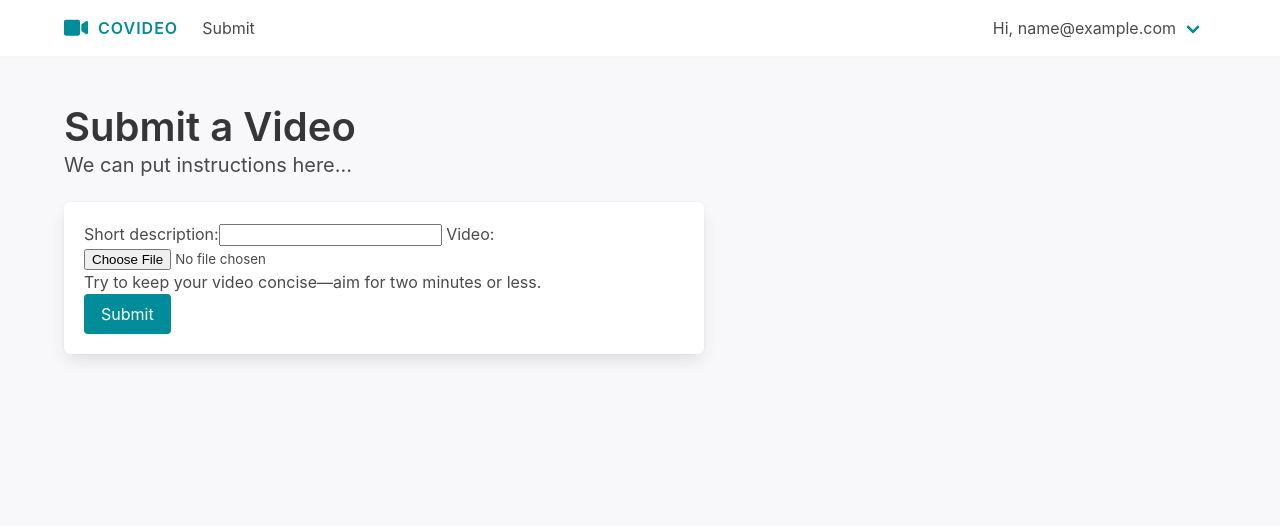
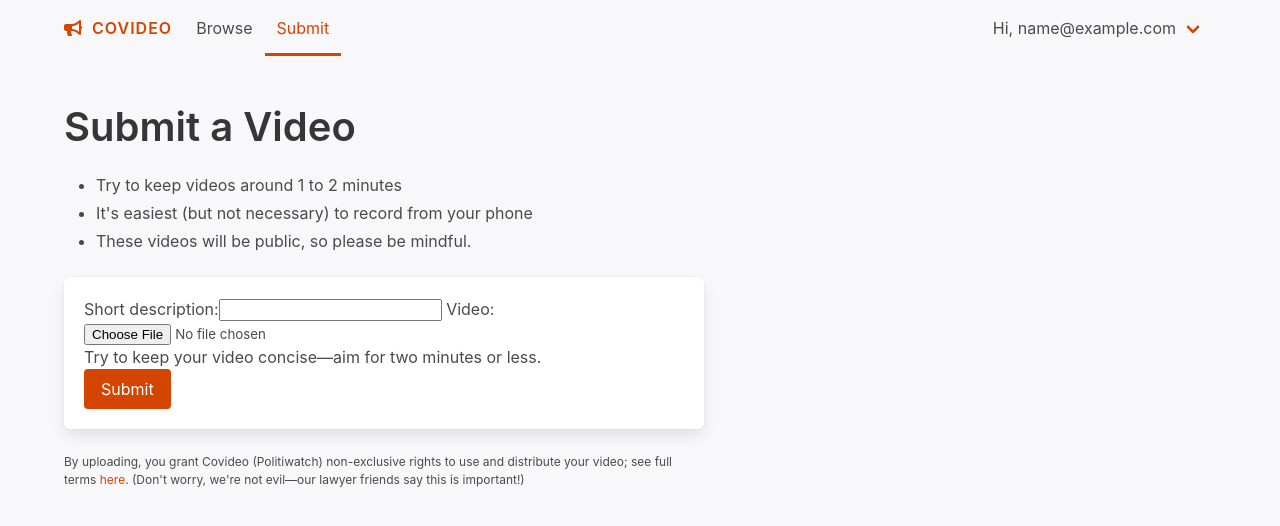
Before and after one commit to milesmcc/covideo, a Django app: page /videos/new/ in a window 1280 px wide. Shown: the top 526 px of the page. Run offline with Django 3.2, Linux system fonts and the light colour scheme; the visitor is signed in with stand-in values (Sample User, id 1); data that the repository does not hold is empty; style sheets or scripts are compiled from the project's sources; parts of the project's set-up code (start-up, migrations or seed data) failed here and were passed over; some libraries are stand-ins or nearby versions; some web fonts are replaced.

Commit message:
Design & content improvements

```diff
--- a/covideo/accounts/templates/accounts/emails/login.html
+++ b/covideo/accounts/templates/accounts/emails/login.html
@@ -1,11 +1,13 @@
 {% extends 'core/email.html' %}
 
 {% block content %}
-<p>Hey there.</p>
+<p>Hey there,</p>
 
 <p>Someone&mdash;hopefully you&mdash;just requested to use your email to log in on Covideo. If this was you, <a href="{{base_url}}{% url 'accounts:redirect' %}?{{ak}}&next={{redirect}}">click here</a> and you'll be automatically logged in.</p>
 
 <p>You can also copy and paste the following link into your browser: {{base_url}}{% url 'accounts:redirect' %}?{{ak}}&next={{redirect}}</p>
 
-<p>Best,<br>the Covideo people</p>
+<p>All the best (stay healthy),<br>
+Miles and Isabelle<br>
+(The Covideo people)</p>
 {% endblock %}
--- a/covideo/core/static/core/sass/bulma/bulma.sass
+++ b/covideo/core/static/core/sass/bulma/bulma.sass
@@ -1,8 +1,10 @@
 @charset "utf-8"
 
 $turquoise: hsl(185, 100%, 30%)
+$orange: #D44500
 
-$link: $turquoise
+$link: $orange
+$primary: $orange
 
 $family-sans-serif: "Inter", BlinkMacSystemFont, -apple-system, "Segoe UI", "Roboto", "Oxygen", "Ubuntu", "Cantarell", "Fira Sans", "Droid Sans", "Helvetica Neue", "Helvetica", "Arial", sans-serif
 
--- a/covideo/core/static/core/sass/shared.sass
+++ b/covideo/core/static/core/sass/shared.sass
@@ -7,3 +7,9 @@
 
 .subsection
   padding-bottom: 3rem
+
+.has-large-margin-top
+  margin-top: 5rem
+
+.is-transparent
+  background-color: #00000000 !important
--- a/covideo/core/templates/core/content.html
+++ b/covideo/core/templates/core/content.html
@@ -1,11 +1,11 @@
 {% extends 'core/base.html' %}
 
 {% block body %}
-<nav class="navbar has-shadow" role="navigation" aria-label="main navigation">
+<nav class="navbar is-transparent" role="navigation" aria-label="main navigation">
     <div class="container">
         <div class="navbar-brand">
             <a class="navbar-item has-text-weight-semibold heading is-size-6 is-marginless has-text-primary" href="/">
-                <i class="fas fa-lg fa-video"></i>
+                <i class="fas fa-bullhorn"></i>
                 &nbsp;
                 Covideo
             </a>
@@ -20,7 +20,10 @@
 
         <div id="navbarContent" class="navbar-menu">
             <div class="navbar-start">
-                <a class="navbar-item" href="{% url 'videos:submit' %}">
+                <a class="navbar-item is-tab {% if tab == 'browse' %}is-active{% endif %}" href="{% url 'videos:browse' %}">
+                    Browse
+                </a>
+                <a class="navbar-item is-tab {% if tab == 'submit' %}is-active{% endif %}" href="{% url 'videos:submit' %}">
                     Submit
                 </a>
             </div>
@@ -56,11 +59,11 @@
                     </div>
                     {% else %}
                     <div class="buttons">
-                        <a class="button is-light" href="{% url 'accounts:login' %}">
-                            <strong>Log In</strong>
+                        <a class="button is-light is-transparent" href="{% url 'accounts:login' %}">
+                            Log In
                         </a>
-                        <a class="button is-primary" href="{% url 'accounts:login' %}">
-                            <strong>Sign Up</strong>
+                        <a class="button is-primary is-light" href="{% url 'accounts:login' %}">
+                            Sign Up
                         </a>
                     </div>
                     {% endif %}
--- a/covideo/videos/forms.py
+++ b/covideo/videos/forms.py
@@ -1,18 +1,16 @@
 from django.utils import timezone
 from django import forms
 from core.models import Video, Prompt
+
 
 class VideoForm(forms.ModelForm):
     class Meta:
         model = Video
         fields = ["title", "prompt", "video"]
-        widgets = {
-            "title": forms.TextInput(),
-            "prompt": forms.Select()
-        }
-        labels = {
-            "title": "Short description"
-        }
+        widgets = {"title": forms.TextInput(), "prompt": forms.Select()}
+        labels = {"title": "Short description"}
+
+    field_order = ["prompt", "title", "video"]
 
     def __init__(self, *args, **kwargs):
         self.user = kwargs.pop("user")
@@ -20,8 +18,32 @@ class VideoForm(forms.ModelForm):
         prompt_queryset = Prompt.objects.filter(day=timezone.now().date())
         self.fields["prompt"].queryset = prompt_queryset
         self.fields["prompt"].empty_label = "Open prompt (anything you want)"
+        self.fields["video"].widget.attrs.update({"accept": "video/*"})
         if prompt_queryset.count() == 0:
             self.fields["prompt"].widget = forms.HiddenInput()
+
+    def clean_video(self):
+        video = self.cleaned_data["video"]
+        if video.split(".")[-1] not in [
+            "webm",
+            "flv",
+            "avi",
+            "mov",
+            "qt",
+            "wmv",
+            "mp4",
+            "m4p",
+            "m4v",
+            "mpg",
+            "mpeg",
+            "m2v",
+            "svi",
+            "3gp",
+            "3g2",
+            "mxf",
+        ]:
+            raise forms.ValidationError("Please upload a valid video!")
+        return video
 
     def save(self, commit=True):
         obj = super().save(commit=False)
--- a/covideo/videos/templates/videos/views/submit.html
+++ b/covideo/videos/templates/videos/views/submit.html
@@ -23,7 +23,13 @@
 {% block content %}
 <div class="is-narrower">
     <h3 class="title is-size-3">Submit a Video</h3>
-    <p class="subtitle">We can put instructions here...</p>
+    <div class="content is-size-6">
+        <ul>
+            <li>Try to keep videos around 1 to 2 minutes</li>
+            <li>It's easiest (but not necessary) to record from your phone</li>
+            <li>These videos will be public, so please be mindful.</li>
+        </ul>
+    </div>
     <div class="box">
         <form method="POST" enctype="multipart/form-data" onsubmit="startProgressBar();">
             {% csrf_token %}
@@ -33,5 +39,6 @@
             <button class="button is-primary" type="submit">Submit</button>
         </form>
     </div>
+    <p class="content is-small">By uploading, you grant Covideo (Politiwatch) non-exclusive rights to use and distribute your video; see full terms <a href="https://docs.google.com/document/d/1ZAlGU4IHEhbdAhqQ8hAsKqRnyPQgZXGHf6eMixw8VCw/edit?usp=sharing">here</a>. (Don't worry, we're not evil&mdash;our lawyer friends say this is important!)</p>
 </div>
 {% endblock %}
--- a/covideo/videos/urls.py
+++ b/covideo/videos/urls.py
@@ -3,6 +3,7 @@ from django.urls import path
 from . import views
 
 urlpatterns = [
-    path('new/', views.SubmitView.as_view(), name="submit"),
+    path('new/', views.SubmitView.as_view(extra_context={"tab": "submit"}), name="submit"),
     path('mine/', views.PersonalVideosView.as_view(), name="personal"),
+    path('', views.BrowseView.as_view(extra_context={"tab": "browse"}), name="browse"),
 ]
--- a/covideo/videos/views.py
+++ b/covideo/videos/views.py
@@ -26,3 +26,6 @@ class SubmitView(LoginRequiredMixin, CreateView):
 
 class PersonalVideosView(LoginRequiredMixin, TemplateView):
     template_name = "videos/views/personal_videos.html"
+
+class BrowseView(TemplateView):
+    template_name = "videos/views/browse.html"
```
Also changed, not shown: covideo/accounts/templates/accounts/emails/welcome.html (+14 -5 lines), covideo/accounts/templates/accounts/views/login.html (+3 -10 lines), covideo/videos/templates/videos/views/browse.html (added, +13 -0 lines), 2 other files.
